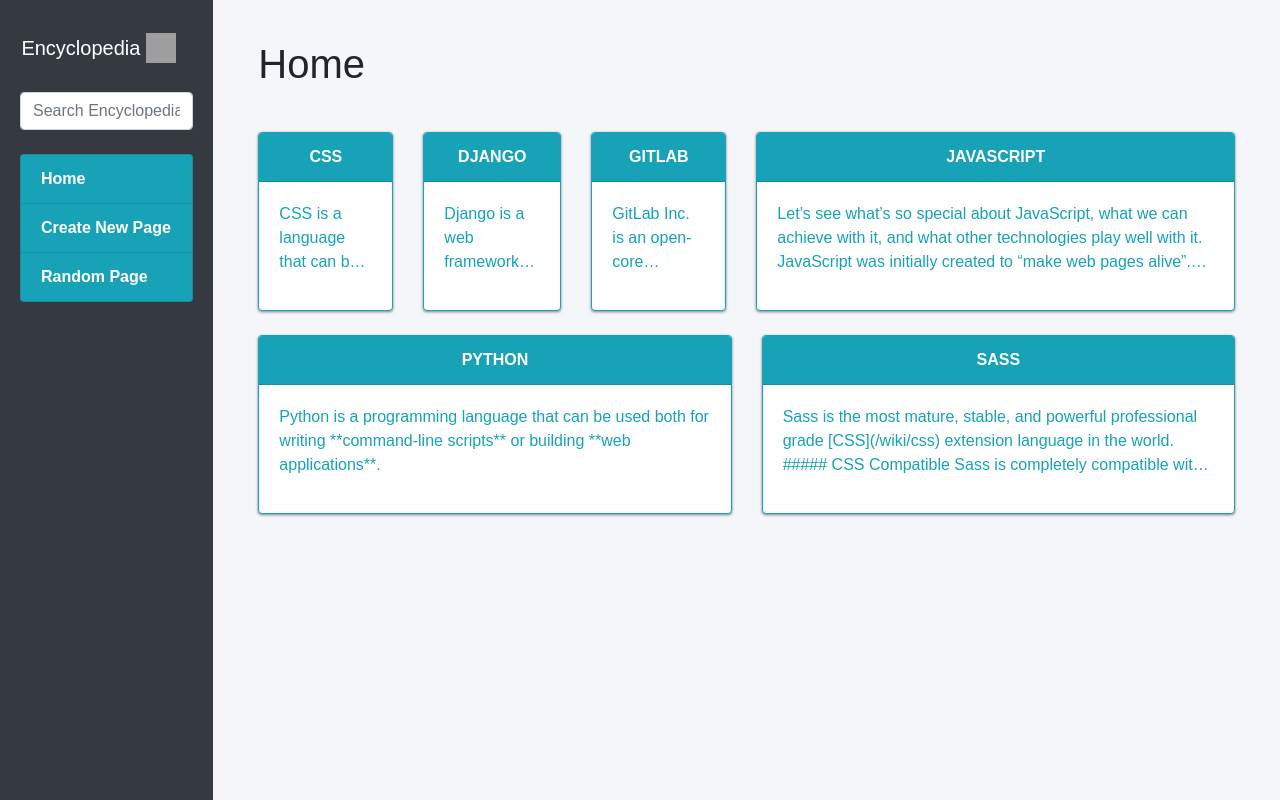
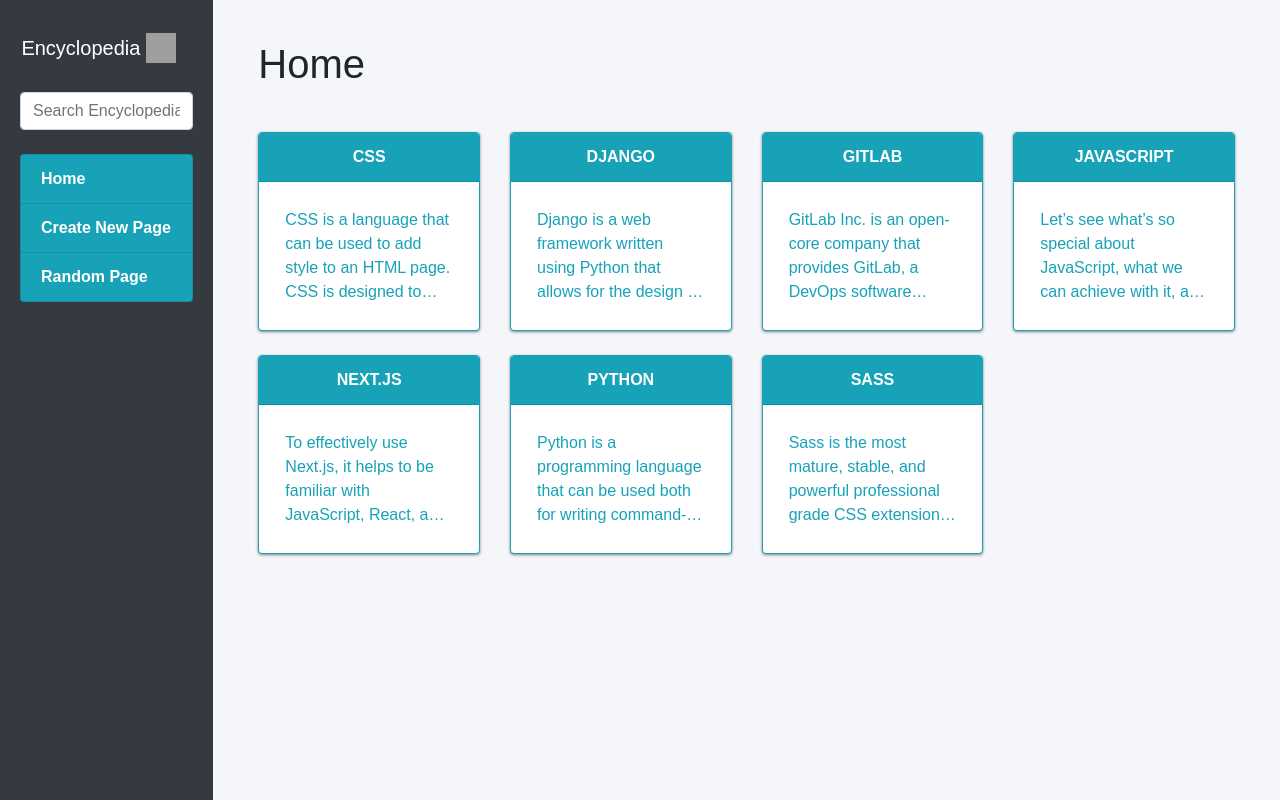
Before and after one commit to NDRBAX/Encyclopedia, a Django app: page / in a window 1280 px wide. Run offline with Django 3.2, Linux system fonts and the light colour scheme; some libraries are stand-ins or nearby versions; grey boxes are pictures that could not be loaded.

Commit message:
Minor fix

```diff
--- a/encyclopedia/templates/encyclopedia/index.html
+++ b/encyclopedia/templates/encyclopedia/index.html
@@ -14,12 +14,12 @@
     <h1 class="mb-4">{{ page_name }}</h1>
     <div class="row">
     {% for entry, desc in context %}
-      <div class="col">
-        <div class="card border-info mb-4" style="max-width: 30rem; ">
+      <div class="col-3">
+        <div class="card border-info mb-4" style="max-width: 40rem; ">
             <a style="text-decoration:none;" href="wiki/{{ entry }}">
             <div class="card-header text-center"> {{ entry }} </div>
             <div class="card-body text-info">
-                    <p style="overflow: hidden; display: -webkit-box;-webkit-line-clamp: 3;-webkit-box-orient: vertical;">{{ desc }}</p>
+                <p  style="overflow: hidden; display: -webkit-box;-webkit-line-clamp: 4;-webkit-box-orient: vertical; margin:6px;">{{ desc|striptags }}</p>
             </div>
           </div>
         </a>
--- a/encyclopedia/views.py
+++ b/encyclopedia/views.py
@@ -12,7 +12,7 @@
 markdowner = Markdown()
 list_entries = util.list_entries()
 lower_list = [entry.lower() for entry in list_entries]
-description = []
+
 
 
 class CreateEntryForm(forms.Form):
@@ -22,9 +22,9 @@
     content = forms.CharField(label="", widget=forms.Textarea(attrs={"placeholder": "Content"}))
 
 def index(request):
+    description = []
     for entry in list_entries:
-        content = util.get_entry(entry)
-        description.append(content)
+        description.append(markdowner.convert(util.get_entry(entry)))
         zipped_content = zip(list_entries, description)
     return render(request, "encyclopedia/index.html", {
         "context": zipped_content,
@@ -42,14 +42,14 @@
         })
     # If an entry does not exist, display error page requested page was not found
     else:
-        messages.error(request, f"{title} was not found")
+        description = []
+        messages.error(request, f'No results found for "{title}"')
         for entry in list_entries:
-            content = util.get_entry(entry)
-            description.append(content)
+            description.append(markdowner.convert(util.get_entry(entry)))
             zipped_content = zip(list_entries, description)
         return render(request, "encyclopedia/index.html", {
             "context": zipped_content,
-            "page_name": "Others articles"
+            "page_name": "Others articles that may be of interest"
         })
 
 def search(request):
@@ -64,24 +64,24 @@
         r = re.compile(f".*{query}", re.IGNORECASE)
         filtered_list = list(filter(r.match, list_entries))
         if len(filtered_list) > 0:
-            for entry in list_entries:
-                content = util.get_entry(entry)
-                description.append(content)
+            description = []
+            for entry in filtered_list:
+                description.append(markdowner.convert(util.get_entry(entry)))
                 zipped_content = zip(filtered_list, description)
             return render(request, "encyclopedia/index.html", {
                 "context": zipped_content,
-                "page_name": f'Results that contains "{query}"'
+                "page_name": f'Results found for "{query}"'
             })
         # If no entries are found, display error page
         else:
+            description = []
             for entry in list_entries:
-                content = util.get_entry(entry)
-                description.append(content)
+                description.append(markdowner.convert(util.get_entry(entry)))
                 zipped_content = zip(list_entries, description)
-            messages.error(request, f"{query} was not found")
+            messages.error(request, f'No results found for "{query}"')
             return render(request, "encyclopedia/index.html", {
                 "context": zipped_content,
-                "page_name": "Others articles"
+                "page_name": "Others articles that may be of interest"
             })
 
 def create(request):
--- a/entries/CSS.md
+++ b/entries/CSS.md
@@ -1 +1,3 @@
-CSS is a language that can be used to add style to an [HTML](/wiki/HTML) page.
+CSS is a language that can be used to add style to an [HTML](/wiki/HTML) page. CSS is designed to enable the separation of presentation and content, including layout, colors, and fonts. This separation can improve content accessibility; provide more flexibility and control in the specification of presentation characteristics; enable multiple web pages to share formatting by specifying the relevant CSS in a separate .css file, which reduces complexity and repetition in the structural content; and enable the .css file to be cached to improve the page load speed between the pages that share the file and its formatting.
+
+Separation of formatting and content also makes it feasible to present the same markup page in different styles for different rendering methods, such as on-screen, in print, by voice (via speech-based browser or screen reader), and on Braille-based tactile devices. CSS also has rules for alternate formatting if the content is accessed on a mobile device.
--- a/entries/Django.md
+++ b/entries/Django.md
@@ -1 +1,5 @@
-Django is a web framework written using [Python](/wiki/Python) that allows for the design of web applications that generate [HTML](/wiki/HTML) dynamically.
+Django is a web framework written using [Python](/wiki/Python) that allows for the design of web applications that generate [HTML](/wiki/HTML) dynamically. Django is a high-level Python web framework that encourages rapid development and clean, pragmatic design.
+
+Built by experienced developers, it takes care of much of the hassle of web development, so you can focus on writing your app without needing to reinvent the wheel.
+
+It’s free and open source.
--- /dev/null
+++ b/entries/Next.Js.md
@@ -0,0 +1,9 @@
+To effectively use Next.js, it helps to be familiar with JavaScript, React, and related web development concepts. But JavaScript and React are vast topics. How do you know when you’re ready to learn Next.js?
+
+#####Welcome to the Next.js Foundations course!
+
+- This beginner-friendly, example-led course will guide you through the prerequisite knowledge for Next.js.
+- You will build a simple project step-by-step;
+- starting with a JavaScript application, then migrating it to React and Next.js.
+
+Each section builds on the previous one, so you can choose where to start depending on what you already know.
--- a/entries/Python.md
+++ b/entries/Python.md
@@ -1 +1,5 @@
-Python is a programming language that can be used both for writing **command-line scripts** or building **web applications**.
+Python is a programming language that can be used both for writing **command-line scripts** or building **web applications**. Python is one of those rare languages which can claim to be both simple and powerful. You will find yourself pleasantly surprised to see how easy it is to concentrate on the solution to the problem rather than the syntax and structure of the language you are programming in.
+
+####The official introduction to Python is:
+
+Python is an easy to learn, powerful programming language. It has efficient high-level data structures and a simple but effective approach to object-oriented programming. Python's elegant syntax and dynamic typing, together with its interpreted nature, make it an ideal language for scripting and rapid application development in many areas on most platforms.
```
Also changed, not shown: 1 other file.
